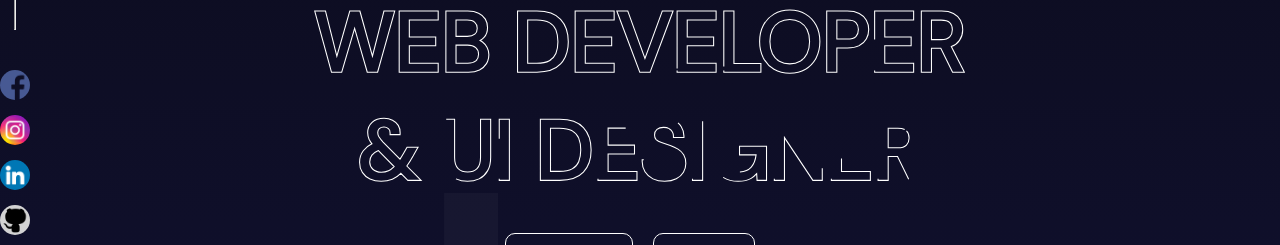
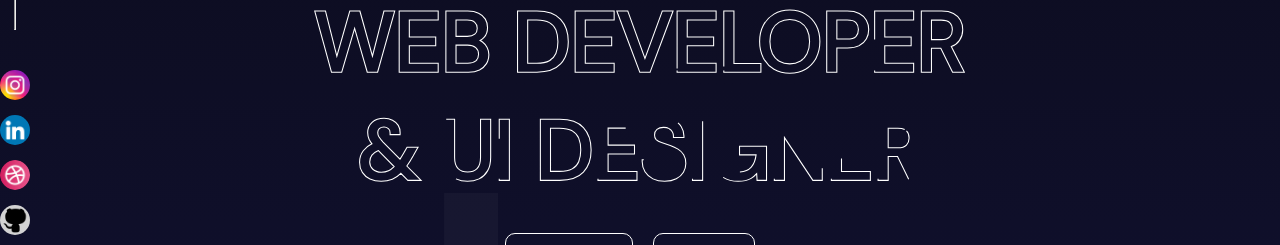
Before and after one commit to B1Th/Bhuwan-Portfolio, a React (Vite) app: page / in a window 1280 px wide. Shown: the part 295-540 px from the top of the page. Built offline with nearby package versions, Linux system fonts and the light colour scheme.

Commit message:
updated links

```diff
--- a/src/components/hero/Hero.jsx
+++ b/src/components/hero/Hero.jsx
@@ -59,14 +59,6 @@ const Hero = () => {
             animate="animate"
           >
             <motion.a
-              href="https://www.facebook.com/bhuwan.thapa.15/"
-              target="_blank"
-              variants={textVariants}
-              whileHover={{ scale: 1.1 }}
-            >
-              <img src="/facebook.png" alt="Facebook" />
-            </motion.a>
-            <motion.a
               href="https://www.instagram.com/bhuwan__thapa/"
               target="_blank"
               variants={textVariants}
@@ -74,13 +66,22 @@ const Hero = () => {
             >
               <img src="/instagram.png" alt="Instagram" />
             </motion.a>
+
             <motion.a
               href="https://www.linkedin.com/in/bhuwan-thapa-2551361a3/"
               target="_blank"
               variants={textVariants}
               whileHover={{ scale: 1.1 }}
             >
-              <img src="/linkedin.png" alt="YouTube" />
+              <img src="/linkedin.png" alt="Linkedin" />
+            </motion.a>
+            <motion.a
+              href="https://dribbble.com/BH1TH"
+              target="_blank"
+              variants={textVariants}
+              whileHover={{ scale: 1.1 }}
+            >
+              <img src="/dribble.png" alt="Dribble" />
             </motion.a>
             <motion.a
               href="https://github.com/B1Th"
@@ -91,7 +92,7 @@ const Hero = () => {
               <img
                 src="/github.png"
                 style={{ backgroundColor: "lightGray", padding: "2px" }}
-                alt="Dribbble"
+                alt="Github"
               />
             </motion.a>
           </motion.div>
```
Also changed, not shown: public/dribble.png (added).
